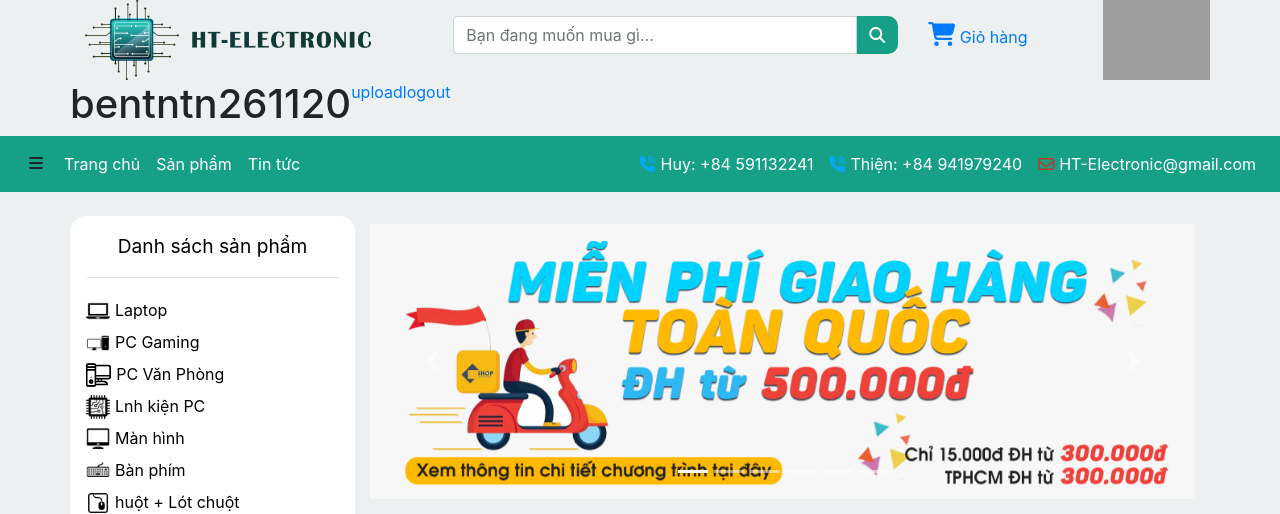
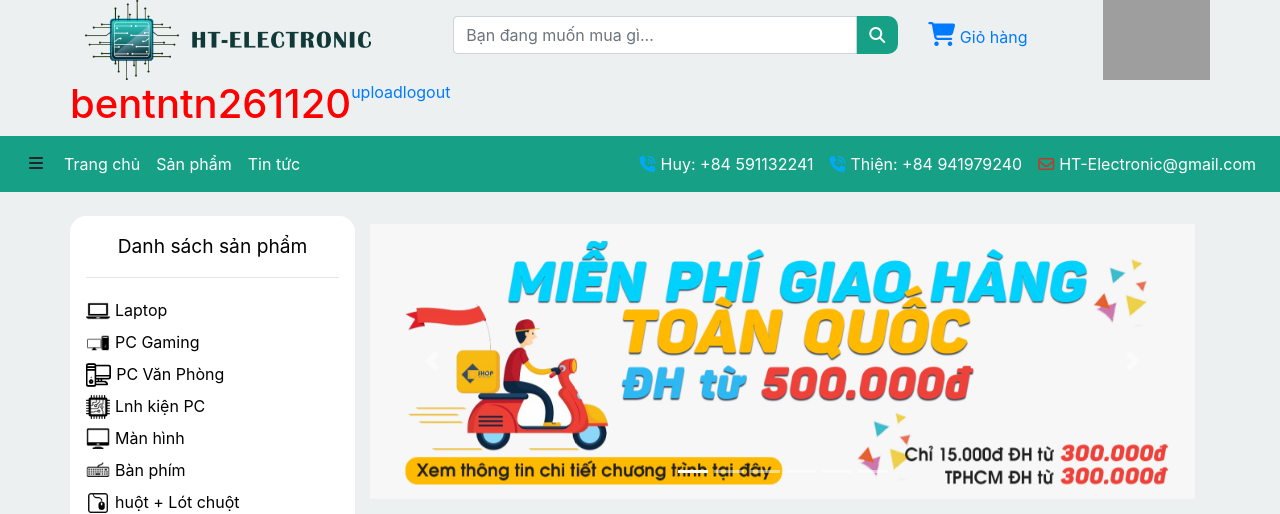
Before and after one commit to pOpPyShield/DoAnPhpThuan, a PHP site: page /index.php in a window 1280 px wide. Shown: the top 514 px of the page. Run offline with PHP 8.4, Linux system fonts and the light colour scheme; a user stored in the database is signed in; data comes from the database, SQL or seed files in the repository; some libraries are stand-ins or nearby versions; grey boxes are pictures that could not be loaded.

Commit message:
Succes style username field, must have .row in begin to style.

```diff
--- a/View/navbar.php
+++ b/View/navbar.php
@@ -37,7 +37,7 @@
                             } else {
                                 echo '<img src="uploads/'. $imgCheck->getImgName() .'.'. $imgCheck->getImgType().'">';
                             }
-                            echo '<h1>'.$_SESSION['UserName'].'</h1>';
+                            echo '<h1 class="User_name">'.$_SESSION['UserName'].'</h1>';
                     ?>
                             <a href="./uploadImg.php">upload</a>
                             <a href="includes/logout.php">logout</a>
@@ -72,7 +72,7 @@
                             </div>
                         </li>
                         <li class="nav-item active">
-                            <a class="nav-link" href="indexi.php">Trang chủ</a>
+                            <a class="nav-link" href="index.php">Trang chủ</a>
                         </li>
                         <li class="nav-item">
                             <a class="nav-link" href="#">Sản phẩm</a>
--- a/public/Asset/style/style.css
+++ b/public/Asset/style/style.css
@@ -18,7 +18,9 @@
         }
         /******IMG*****/
         /******Search*****/
-
+        .row .User_name {
+            color: red;
+        }
         .search-account {
             background: #ecf0f1;
         }
```
